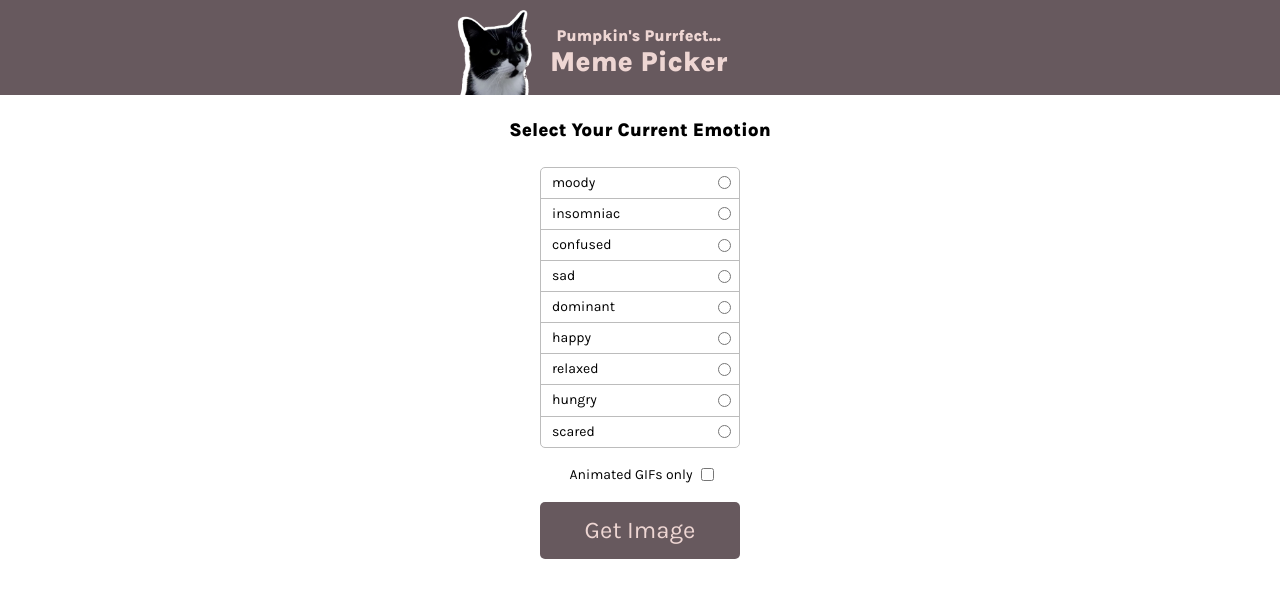
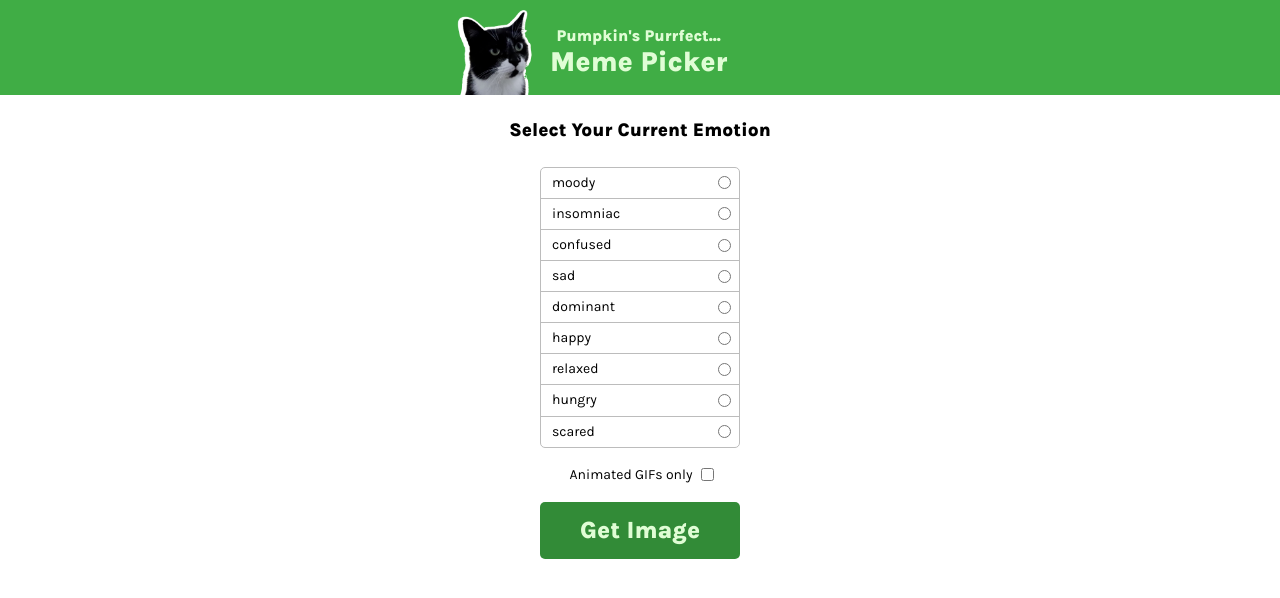
Before and after one commit to efrvame/meme-picker, a plain HTML site: page index.html in a window 1280 px wide. Drawn offline with nearby package versions, Linux system fonts and the light colour scheme.

Commit message:
forth version

```diff
--- a/index.css
+++ b/index.css
@@ -1,6 +1,7 @@
 html, body {
     margin: 0;
     font-family: 'Karla', sans-serif;
+    user-select: none;
 }
 
 /*typography*/
@@ -10,7 +11,7 @@ h1, h2, h3{
 }
 
 h1, h2{
-    color: #EED6D3;
+    color: #e0fdd5;
     margin: 0;
 }
 
@@ -29,7 +30,7 @@ h3{
 /* layout */
 
 header{
-    background-color: #67595E;
+    background-color: #40ad45;
 }
 
 .header-inner{
@@ -76,8 +77,8 @@ label{
 }
 
 .highlight{
-    background-color: #fff0ee;
-    color: #bd301d;
+    background-color: #d3fac0;
+    color: #328b37;
     font-weight: bold;
 }
 
@@ -102,13 +103,15 @@ input[type="radio"]{
 }
 
 .get-image-btn{
-    background-color: #67595e;
-    color: #eed6d3;
+    background-color: #328b37;
+    color: #e0fdd5;
     padding: 15px 19px;
     font-size: 24px;
+    font-weight: 600;
     border: none;
     border-radius: 5px;
     margin-bottom: 8px;
+    cursor: pointer;
 }
 
 /* modal */
@@ -126,7 +129,7 @@ input[type="radio"]{
     border-radius: 5px;
     width: 420px;
     height: 490px;
-    background-color: #fff0ee;
+    background-color: #d3f1c5;
 }
 
 .cat-img{
@@ -145,6 +148,7 @@ input[type="radio"]{
     border-radius: 50%;
     padding: 2px 6px;
     font-size: 14px;
+    cursor: pointer;
 }
 
 .meme-modal-close-btn:hover{
```
